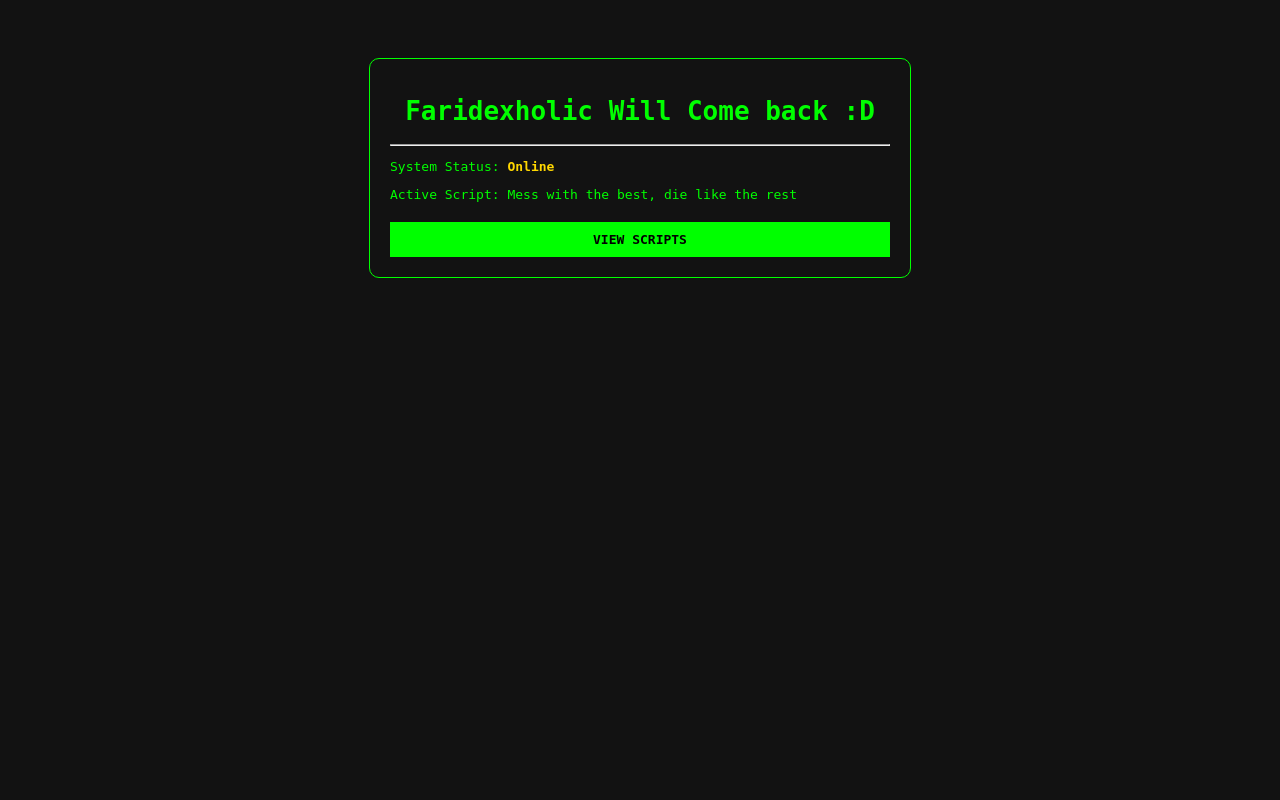
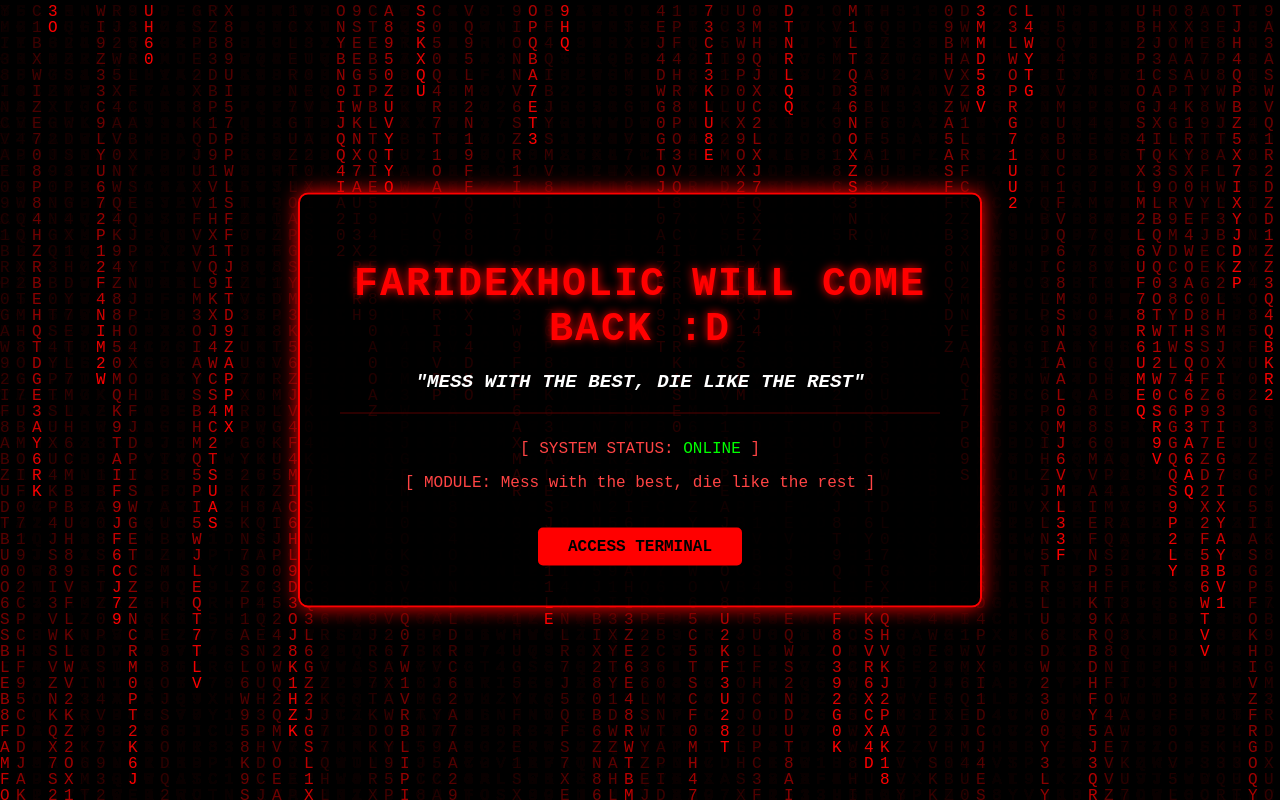
Before and after one commit to Faridexholic92/mydigitalhub, a Flask app: page / in a window 1280 px wide. Run offline with Flask 3, Linux system fonts and the light colour scheme.

Commit message:
Update index.html

```diff
--- a/templates/index.html
+++ b/templates/index.html
@@ -1,23 +1,162 @@
 <!DOCTYPE html>
-<html lang="ms">
+<html lang="en">
 <head>
     <meta charset="UTF-8">
-    <title>Faridexholic Digital</title>
+    <meta name="viewport" content="width=device-width, initial-scale=1.0">
+    <title>Faridexholic Red Zone</title>
     <style>
-        body { background: #121212; color: #00ff00; font-family: monospace; padding: 50px; }
-        .box { border: 1px solid #00ff00; padding: 20px; border-radius: 10px; max-width: 500px; margin: auto; }
-        h1 { text-align: center; }
-        .status { color: gold; font-weight: bold; }
-        .btn { display: block; background: #00ff00; color: #000; text-align: center; padding: 10px; text-decoration: none; margin-top: 20px; font-weight: bold; }
+        /* Reset asas */
+        body {
+            margin: 0;
+            padding: 0;
+            background-color: black;
+            overflow: hidden; /* Hilangkan scrollbar */
+            font-family: 'Courier New', Courier, monospace;
+        }
+
+        /* Canvas untuk Matrix Rain */
+        canvas {
+            display: block;
+            position: absolute;
+            top: 0;
+            left: 0;
+            z-index: 0; /* Duduk belakang sekali */
+        }
+
+        /* Kotak Content (Terapung atas matrix) */
+        .overlay {
+            position: absolute;
+            top: 50%;
+            left: 50%;
+            transform: translate(-50%, -50%);
+            z-index: 1; /* Duduk depan */
+            text-align: center;
+            background: rgba(0, 0, 0, 0.85); /* Hitam telus sikit supaya tulisan jelas */
+            padding: 40px;
+            border: 2px solid #ff0000; /* Border Merah */
+            box-shadow: 0 0 20px #ff0000; /* Glow Merah */
+            border-radius: 10px;
+            width: 80%;
+            max-width: 600px;
+        }
+
+        /* Tajuk Utama */
+        h1 {
+            color: #ff0000;
+            text-transform: uppercase;
+            font-size: 2.5em;
+            margin-bottom: 10px;
+            text-shadow: 0 0 10px #ff0000;
+            letter-spacing: 2px;
+        }
+
+        /* Quote Gempak */
+        .quote {
+            color: #fff;
+            font-size: 1.2em;
+            font-weight: bold;
+            margin-bottom: 20px;
+            font-style: italic;
+        }
+
+        /* Info Status */
+        .info {
+            color: #ff4444; /* Merah cerah sikit */
+            font-size: 1em;
+            margin: 5px 0;
+            border-top: 1px solid #550000;
+            padding-top: 10px;
+        }
+
+        /* Butang */
+        .btn {
+            display: inline-block;
+            margin-top: 20px;
+            padding: 10px 30px;
+            background: #ff0000;
+            color: black;
+            text-decoration: none;
+            font-weight: bold;
+            border-radius: 5px;
+            transition: 0.3s;
+        }
+
+        .btn:hover {
+            background: #fff;
+            color: #ff0000;
+            box-shadow: 0 0 15px #ff0000;
+        }
     </style>
 </head>
 <body>
-    <div class="box">
+
+    <canvas id="matrix"></canvas>
+
+    <div class="overlay">
         <h1>{{ data.title }}</h1>
-        <hr>
-        <p>System Status: <span class="status">{{ data.status }}</span></p>
-        <p>Active Script: {{ data.version }}</p>
-        <a href="#" class="btn">VIEW SCRIPTS</a>
+        <p class="quote">"MESS WITH THE BEST, DIE LIKE THE REST"</p>
+
+        <div class="info">
+            <p>[ SYSTEM STATUS: <span style="color:#0f0;">ONLINE</span> ]</p>
+            <p>[ MODULE: {{ data.version }} ]</p>
+        </div>
+
+        <a href="#" class="btn">ACCESS TERMINAL</a>
     </div>
+
+    <script>
+        // Setup Canvas
+        const canvas = document.getElementById('matrix');
+        const ctx = canvas.getContext('2d');
+
+        // Set Full Screen
+        canvas.width = window.innerWidth;
+        canvas.height = window.innerHeight;
+
+        // Huruf-huruf Matrix (Nombor & Abjad)
+        const letters = '0123456789ABCDEFGHIJKLMNOPQRSTUVWXYZ';
+        const matrix = letters.split('');
+
+        const fontSize = 16;
+        const columns = canvas.width / fontSize; // Kira berapa lajur
+
+        // Array untuk simpan posisi setiap titisan hujan
+        const drops = [];
+        for(let x = 0; x < columns; x++)
+            drops[x] = 1;
+
+        // Fungsi Melukis Hujan
+        function draw() {
+            // Tutup skrin dengan warna hitam separa telus (supaya nampak efek ekor)
+            ctx.fillStyle = 'rgba(0, 0, 0, 0.05)';
+            ctx.fillRect(0, 0, canvas.width, canvas.height);
+
+            // Set warna tulisan & font
+            ctx.fillStyle = '#ff0000'; // WARNA MERAH (Red Alert)
+            ctx.font = fontSize + 'px Courier New';
+
+            // Loop untuk setiap titisan
+            for(let i = 0; i < drops.length; i++) {
+                const text = matrix[Math.floor(Math.random() * matrix.length)];
+                ctx.fillText(text, i * fontSize, drops[i] * fontSize);
+
+                // Reset titisan ke atas secara rawak
+                if(drops[i] * fontSize > canvas.height && Math.random() > 0.975)
+                    drops[i] = 0;
+
+                // Gerakkan titisan ke bawah
+                drops[i]++;
+            }
+        }
+
+        // Jalankan animasi (35ms kelajuan)
+        setInterval(draw, 35);
+
+        // Resize canvas kalau user ubah saiz window
+        window.addEventListener('resize', () => {
+            canvas.width = window.innerWidth;
+            canvas.height = window.innerHeight;
+        });
+    </script>
 </body>
 </html>
```
